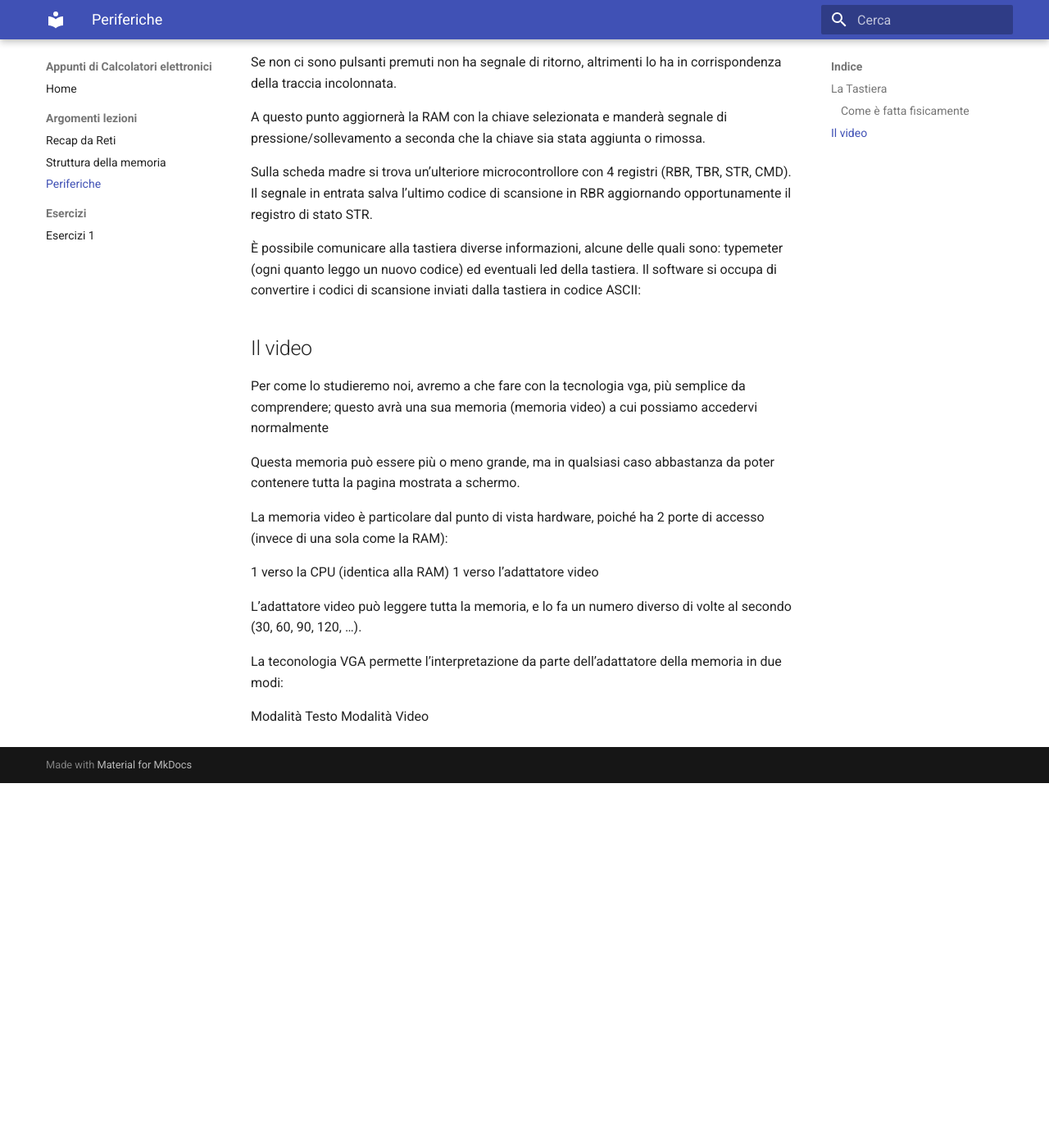
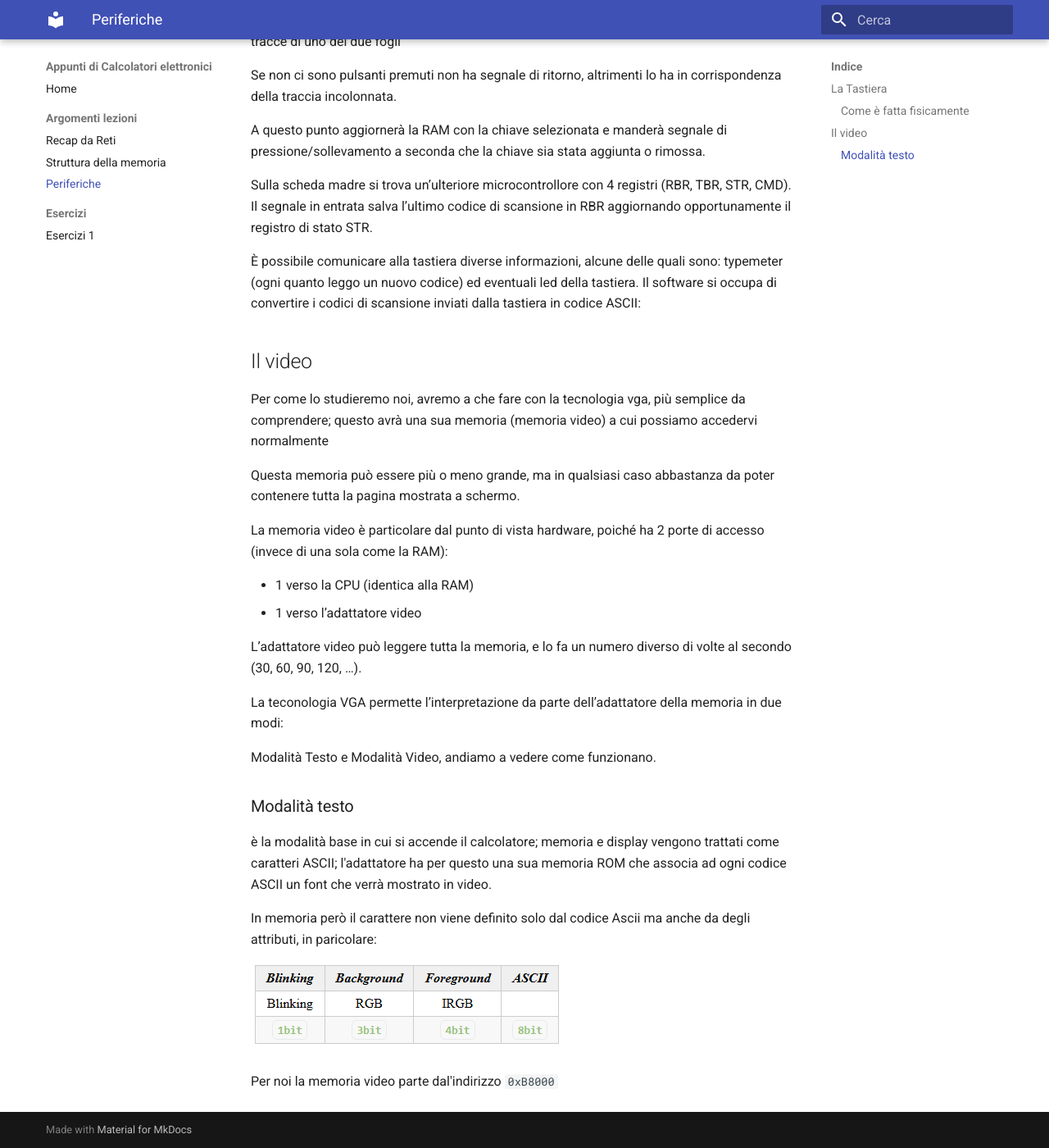
Before and after one commit to Asia-Calvani/Appunti-calcolatori-elettronici, an MkDocs documentation site: the page built from docs/Argomenti/Periferiche-io.md, in a window 1280 px wide and 1400 px high, scrolled down 775 px. Shown: the whole window at 82% size. Built offline with MkDocs 1.6.1 and Material for MkDocs 9.7.7, drawn with Linux system fonts in a browser that asks for light colours; before the commit the page ends 1730 px from its top, so only the background shows below that.

Commit message:
Salvataggio

```diff
--- a/docs/Argomenti/Periferiche-io.md
+++ b/docs/Argomenti/Periferiche-io.md
@@ -1,3 +1,20 @@
+<!-- KaTeX CSS -->
+<link rel="stylesheet" href="https://cdn.jsdelivr.net/npm/katex@0.16.9/dist/katex.min.css" integrity="sha384-sA+qwHio6+GI5B0lBrXZcQh8vsDN6cE0nfg1fdrabZzDXhIcuq2T4iggUvuB+0d1" crossorigin="anonymous">
+<!-- KaTeX JS -->
+<script defer src="https://cdn.jsdelivr.net/npm/katex@0.16.9/dist/katex.min.js" integrity="sha384-4nyKPOU9MXVgMWu/6WBQunSKcAw/FTdgW4CssEPan7iPBoJroWX92INpwKGVz5Sx" crossorigin="anonymous"></script>
+<!-- KaTeX auto-render extension -->
+<script defer src="https://cdn.jsdelivr.net/npm/katex@0.16.9/dist/contrib/auto-render.min.js" integrity="sha384-tsQFqpEReu7ZLhBV2z0KLc2t5aL1Pb1jByk7pZTPW+Urae9on52IyQ4GalLpFUwT" crossorigin="anonymous"></script>
+<script>
+  document.addEventListener("DOMContentLoaded", function() {
+    renderMathInElement(document.body, {
+      delimiters: [
+        {left: "$$", right: "$$", display: true},
+        {left: "$", right: "$", display: false}
+      ]
+    });
+  });
+</script>
+
 # Periferiche e spazio di IO
 
 Per la macchia virtuale che abbiamo (QEMU) abbiamo delle periferiche dello standard ISA simulate; in particolare abbiamo la tastiera (PC AT), Video (standard VGA), timer (PC AT), HardDisk (PC AT quando inserito)
@@ -35,12 +52,21 @@ Questa memoria può essere più o meno grande, ma in qualsiasi caso abbastanza d
 
 La memoria video è particolare dal punto di vista hardware, poiché ha 2 porte di accesso (invece di una sola come la RAM):
 
-1 verso la CPU (identica alla RAM)
-1 verso l’adattatore video
+- 1 verso la CPU (identica alla RAM)
+- 1 verso l’adattatore video
 
 L’adattatore video può leggere tutta la memoria, e lo fa un numero diverso di volte al secondo (30, 60, 90, 120, …).
 
 La teconologia VGA permette l’interpretazione da parte dell’adattatore della memoria in due modi:
 
-Modalità Testo
-Modalità Video
+Modalità Testo e Modalità Video, andiamo a vedere come funzionano.
+
+### Modalità testo
+
+è la modalità base in cui si accende il calcolatore; memoria e display vengono trattati come caratteri ASCII; l'adattatore ha per questo una sua memoria ROM che associa ad ogni codice ASCII un font che verrà mostrato in video.
+
+In memoria però il carattere non viene definito solo dal codice Ascii ma anche da degli attributi, in paricolare:
+
+![tabella valori tastiera](../assets/text%20mode.png)
+
+Per noi la memoria video parte dal'indirizzo `0xB8000`
```
Also changed, not shown: docs/Argomenti/La-Struttura-Della-Memoria.md (+16 -0 lines), docs/Argomenti/Memoria-e-Periferiche.md (+16 -1 lines), docs/assets/text mode.png (added).
